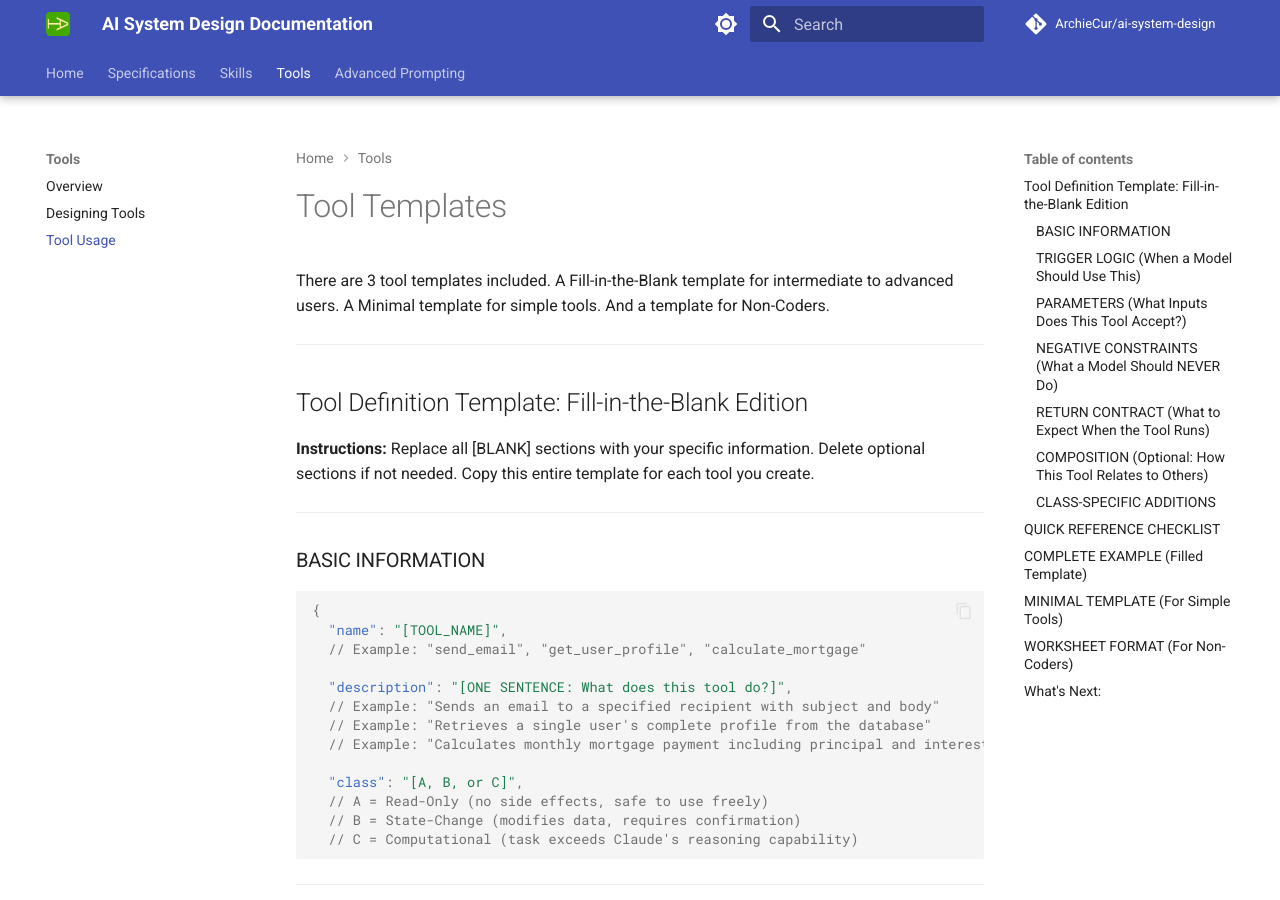
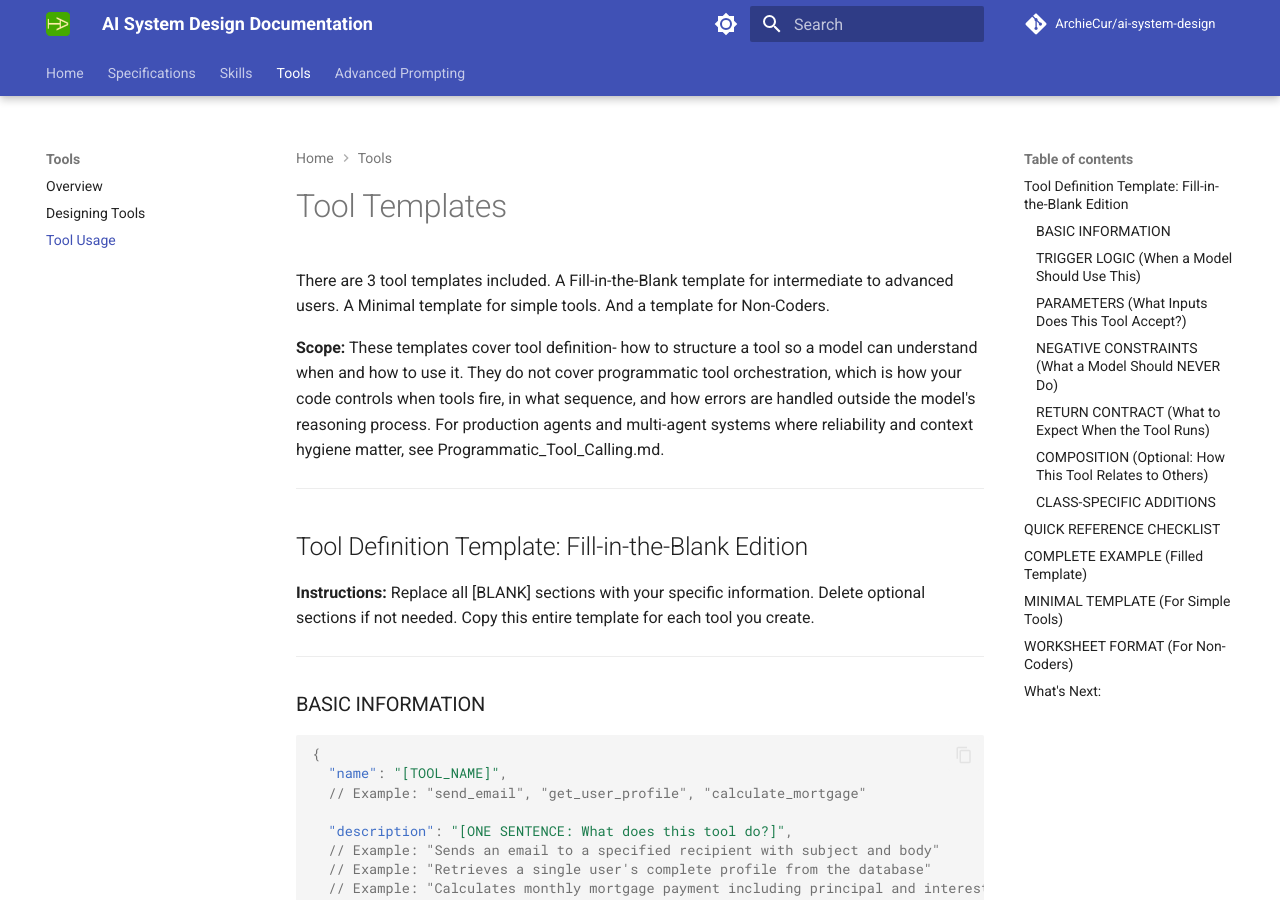
Before and after one commit to ArchieCur/ai-system-design, an MkDocs documentation site: the page built from docs/tools/Tool_Templates.md, in a window 1280 px wide and 900 px high. Built offline with MkDocs 1.6.1 and Material for MkDocs 9.7.7, drawn with Linux system fonts in a browser that asks for light colours; comment, search, counter and statistics services are not loaded.

Commit message:
Update Tool_Templates.md

```diff
--- a/docs/tools/Tool_Templates.md
+++ b/docs/tools/Tool_Templates.md
@@ -2,6 +2,10 @@
 
 There are 3 tool templates included. A Fill-in-the-Blank template for intermediate to advanced users. A Minimal template for simple tools. And a template for Non-Coders.
 
+**Scope:** These templates cover tool definition- how to structure a tool so a model can understand when and how to use it.
+They do not cover programmatic tool orchestration, which is how your code controls when tools fire,
+in what sequence, and how errors are handled outside the model's reasoning process.
+For production agents and multi-agent systems where reliability and context hygiene matter, see Programmatic_Tool_Calling.md.
 ---
 
 ## Tool Definition Template: Fill-in-the-Blank Edition
```
